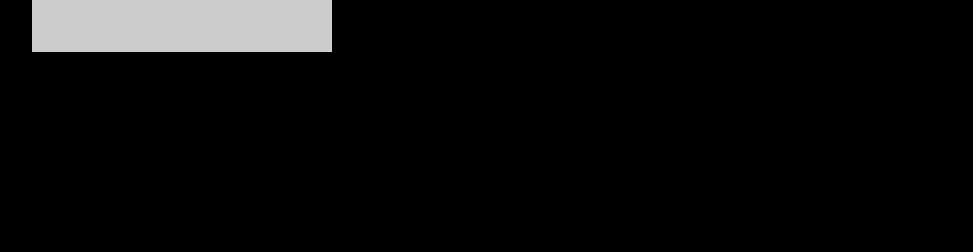
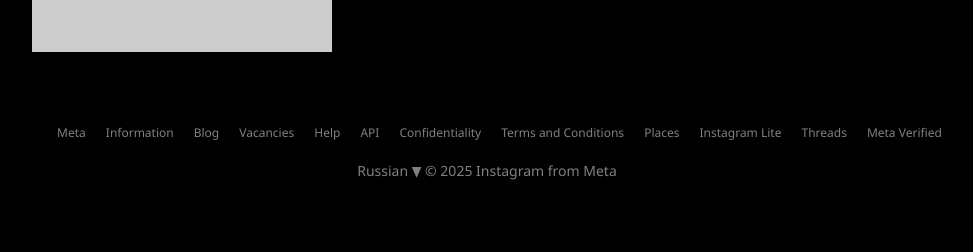
Before and after one commit to oogvay1/Instagram-profile, a website built with Vite: page index.html in a window 1280 px wide. Shown: the part 1761-2013 px from the top of the page, without its empty margins (153-1126 px from the left). Before the commit the page ends 1813 px from the top, so only its background shows below. Built offline with nearby package versions, Linux system fonts and the light colour scheme; placeholder pictures from the web are drawn by us.

Commit message:
add footer

```diff
--- a/index.html
+++ b/index.html
@@ -19,9 +19,7 @@
     <header class="header">
         <div class="container">
             <div class="instagram-inner">
-                <!-- <div class="user-pic"> -->
                 <img class="load user-img" src="./public/Profile.png" alt="">
-                <!-- </div> -->
 
                 <div class="user-info">
                     <div class="nikname">
@@ -71,6 +69,31 @@
         </section>
     </main>
 
+    <footer>
+        <div class="container">
+            <div class="footer-inner">
+                <div class="footer-li-container">
+                    <a href="#" >Meta</a>
+                    <a href="#">Information</a>
+                    <a href="#">Blog</a>
+                    <a href="#">Vacancies</a>
+                    <a href="#">Help</a>
+                    <a href="#">API</a>
+                    <a href="#">Confidentiality</a>
+                    <a href="#">Terms and Conditions</a>
+                    <a href="#">Places</a>
+                    <a href="#">Instagram Lite</a>
+                    <a href="#">Threads</a>
+                    <a href="#">Meta Verified</a>
+                </div>
+                <div class="lang-container">
+                    <span>Russian &#9660;</span>
+                    <span>© 2025 Instagram from Meta</span>
+                </div>
+            </div>
+        </div>
+    </footer>
+
 </body>
 
 <script src="src/index.js"></script>
--- a/src/Style.css
+++ b/src/Style.css
@@ -347,6 +347,35 @@ body {
     font-size: 14px;
 }
 
+.footer-inner {
+    color: #808080;
+    height: 200px;
+    display: flex;
+    justify-content: center;
+    flex-direction: column;
+}
+
+.footer-li-container {
+    text-align: center;
+    font-size: 12px;
+    display: flex;
+    width: 1000px;
+    align-items: center;
+    justify-content: center;
+    flex-wrap: wrap;
+    gap: 20px;
+}
+
+.footer-li-container a {
+    color: #808080;
+}
+
+.lang-container {
+    margin-top: 20px;
+    text-align: center;
+    font-size: 14px;
+}
+
 @media screen and (max-width: 375px) {
     .instagram-inner {
         height: 200px;
--- a/src/main.js
+++ b/src/main.js
@@ -19,6 +19,7 @@ async function GetData() {
             icon_container.forEach(btn => btn.classList.remove('active'));
             el.classList.add('active');
         }
+        grid.classList.add('active');
 
         icon_container.forEach(el => {
             el.classList.remove('active');
```
